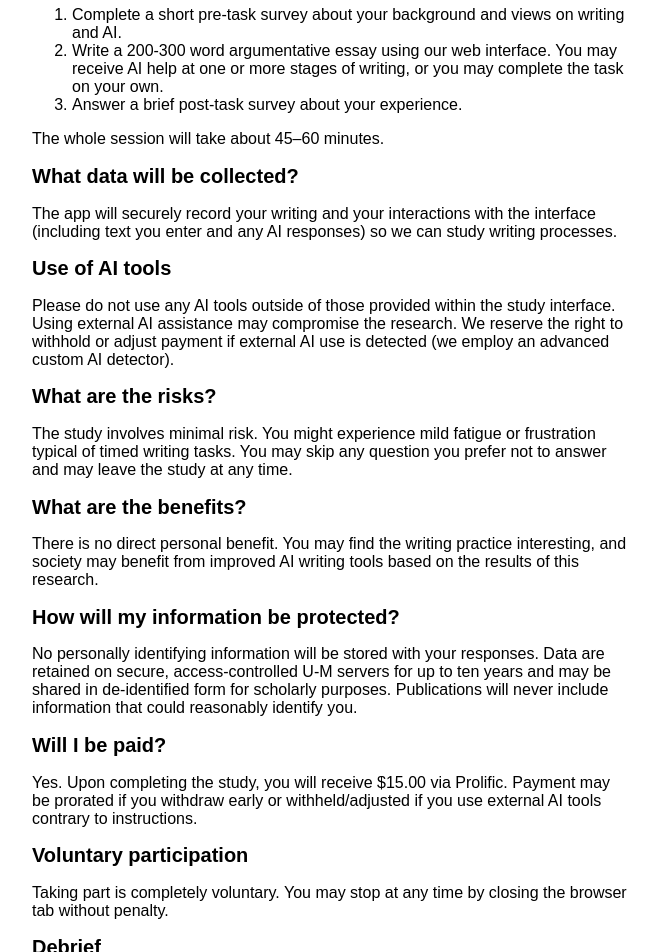
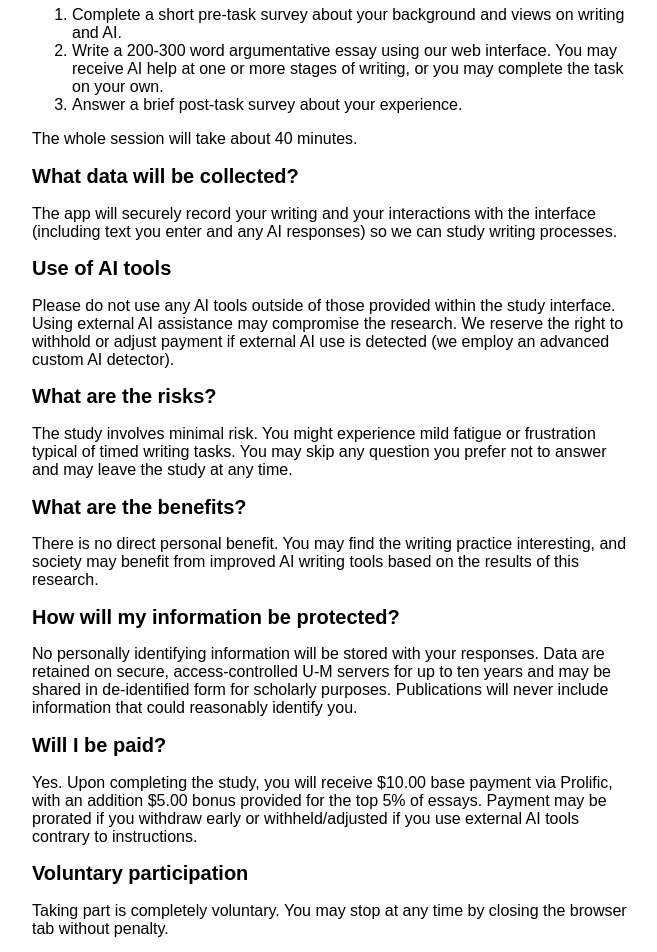
Before and after one commit to kgero/ai-writing-ownership-study, a React (Vite) app in the folder client/: page /consent in a window 1280 px wide. Shown: the part 460-1412 px from the top of the page, without its empty margins (308-965 px from the left). Built offline with nearby package versions, Linux system fonts and the light colour scheme; no server answers.

Commit message:
fix study times in informed consent

```diff
--- a/client/src/InformedConsent.jsx
+++ b/client/src/InformedConsent.jsx
@@ -79,7 +79,7 @@ export default function ConsentPage() {
                   <li>Write a 200‑300 word argumentative essay using our web interface. You may receive AI help at one or more stages of writing, or you may complete the task on your own.</li>
                   <li>Answer a brief post‑task survey about your experience.</li>
               </ol>
-              <p>The whole session will take about 45–60 minutes.</p>
+              <p>The whole session will take about 40 minutes.</p>
           </div>
 
           <div class="section">
@@ -109,7 +109,7 @@ export default function ConsentPage() {
 
           <div class="section">
               <h2>Will I be paid?</h2>
-              <p>Yes. Upon completing the study, you will receive $15.00 via Prolific. Payment may be prorated if you withdraw early or withheld/adjusted if you use external AI tools contrary to instructions.</p>
+              <p>Yes. Upon completing the study, you will receive $10.00 base payment via Prolific, with an addition $5.00 bonus provided for the top 5% of essays. Payment may be prorated if you withdraw early or withheld/adjusted if you use external AI tools contrary to instructions.</p>
           </div>
 
           <div class="section">
```
